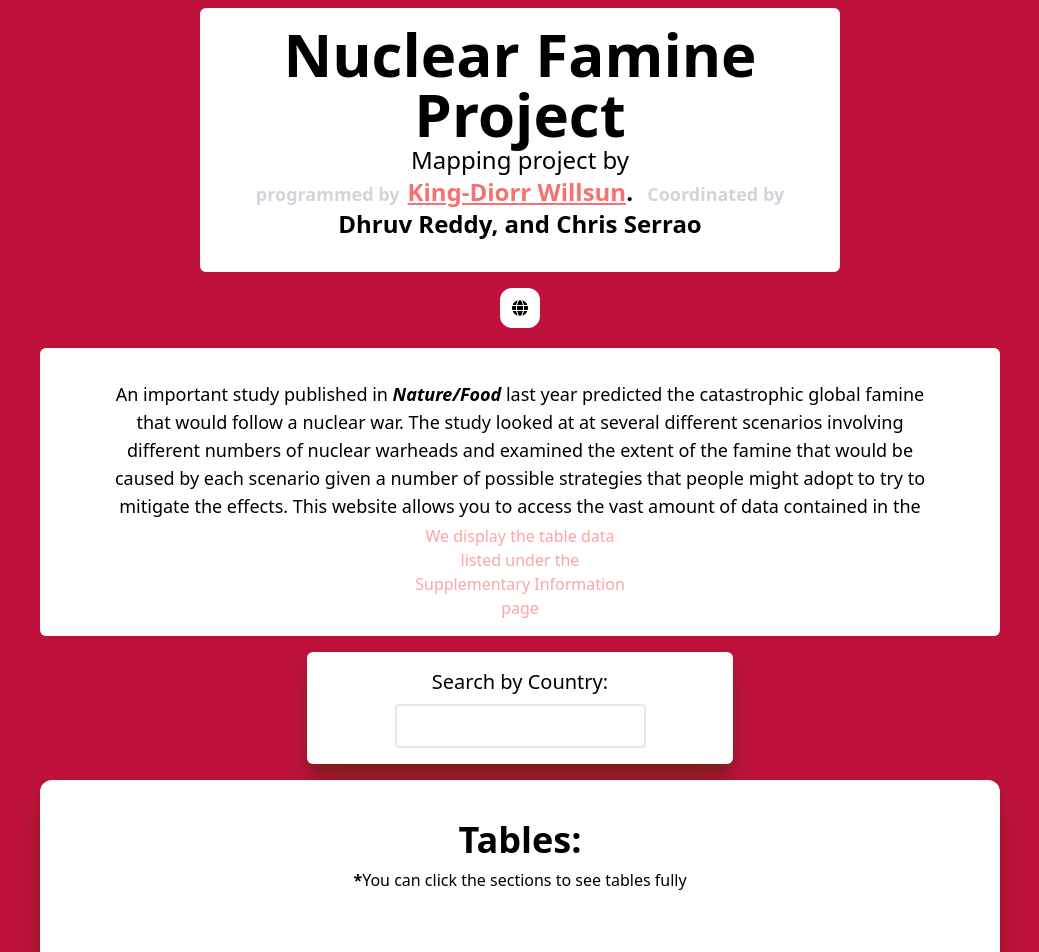
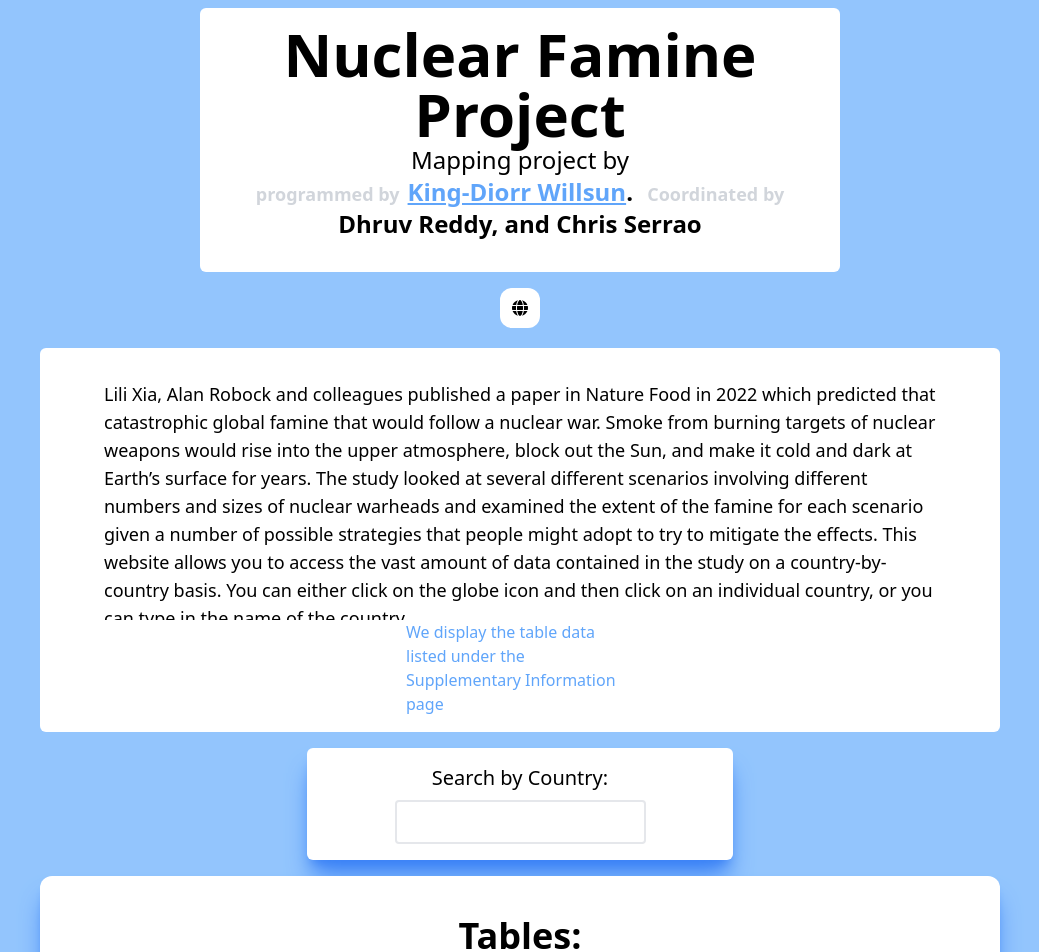
Before and after one commit to KDW1/NuclearMapping, a Next.js app: page / in a window 1280 px wide. Shown: the top 952 px of the page, without its empty margins (120-1159 px from the left). Built offline with nearby package versions, Linux system fonts and the light colour scheme.

Commit message:
Minor color scheme changes and front page content change

```diff
--- a/components/SearchBar.js
+++ b/components/SearchBar.js
@@ -32,7 +32,7 @@ export default function SearchBar() {
             country,
             elem: [
               country.slice(0, index),
-              <span key={country} className="text-main font-semibold">
+              <span key={country} className="text-shade font-semibold">
                 {country.slice(index, index + query.length)}
               </span>,
               country.slice(index + query.length, country.length),
@@ -84,7 +84,7 @@ export default function SearchBar() {
           ) : (
             <div>
               <FontAwesomeIcon
-                className="w-5 h-5 mr-2 text-red-300 my-auto animate-spin"
+                className="w-5 h-5 mr-2 text-secondaryLightText my-auto animate-spin"
                 icon={faSpinner}
               ></FontAwesomeIcon>
               <span className="animate-bounce">Finding Country</span>
@@ -115,7 +115,7 @@ export default function SearchBar() {
               }, WAIT_TIME); //Make it seem like its loading
             }}
           >
-            <div className="hover:bg-gray-100 rounded px-2 py-1 bg-white duration-300 transition">
+            <div className="hover:bg-mainLight rounded px-2 py-1 bg-white duration-300 transition">
               {matching.elem ?? matching}
             </div>
           </button>
--- a/pages/country/[country].js
+++ b/pages/country/[country].js
@@ -205,7 +205,7 @@ export default function Page({population, country, tables}) {
                 </FontAwesomeIcon>
             </Link>
        </div>
-        <p className="block sm:hidden text-center text-lg mt-4 font-semibold w-3/4 mx-auto relative text-white"><strong>*</strong> Best quality can be seen on bigger screens....</p>
+        <p className="block sm:hidden text-center text-lg mt-4 font-semibold w-3/4 mx-auto relative text-noBgColor"><strong>*</strong> Best quality can be seen on bigger screens....</p>
         <SearchBar />
         { tables ?
         <>
@@ -232,7 +232,7 @@ export default function Page({population, country, tables}) {
         ))}
         </>
         :
-            <p className="text-center text-3xl mt-4 font-bold relative text-white">Sorry, the country {`${country}`} {"isn't"} listed...</p>
+            <p className="text-center text-3xl mt-4 font-bold relative text-noBgColor">Sorry, the country {`${country}`} {"isn't"} listed...</p>
         }
         </>
     )
--- a/pages/index.js
+++ b/pages/index.js
@@ -1,71 +1,126 @@
-import Image from 'next/image'
-import { Inter } from 'next/font/google'
-import { simpleTables } from '@/utils/statistics'
-import Link from 'next/link'
-import { FontAwesomeIcon } from '@fortawesome/react-fontawesome'
-import { faGlobe, faHome } from '@fortawesome/free-solid-svg-icons'
-import SearchBar from '@/components/SearchBar'
+import Image from "next/image";
+import { Inter } from "next/font/google";
+import { simpleTables } from "@/utils/statistics";
+import Link from "next/link";
+import { FontAwesomeIcon } from "@fortawesome/react-fontawesome";
+import { faGlobe, faHome } from "@fortawesome/free-solid-svg-icons";
+import SearchBar from "@/components/SearchBar";
 
-const inter = Inter({ subsets: ['latin'] })
+const inter = Inter({ subsets: ["latin"] });
 
 export default function Home() {
-  console.log("Simple Tables: ", simpleTables)
+  console.log("Simple Tables: ", simpleTables);
   return (
     <>
       <div className="px-12 py-4 bg-white w-2/3 bruh:w-1/2 rounded-md my-2 mx-auto pt-4">
         <Link href="/">
-            <p className="text-3xl bruh:text-5xl md:text-6xl font-semibold text-center">Nuclear Famine Project</p>
+          <p className="text-3xl bruh:text-5xl md:text-6xl font-semibold text-center">
+            Nuclear Famine Project
+          </p>
         </Link>
         <div className="text-center pb-4">
           <p className="text-2xl text-center inline">Mapping project by </p>
           <p className="font-bold text-2xl space-x-2">
-            <span className="text-lg text-gray-300 hover:text-red-500 duration-300 transition ease-in-out">programmed by</span><Link className="font-bold text-red-400 underline hover:text-red-500 transition-all duration-300" href="https://kingcode.dev">King-Diorr Willsun</Link>. <span className="text-lg text-gray-300 hover:text-red-500 duration-300 transition ease-in-out">Coordinated by</span> Dhruv Reddy, and Chris Serrao
+            <span className="text-lg text-gray-300 hover:text-shade duration-300 transition ease-in-out">
+              programmed by
+            </span>
+            <Link
+              className="font-bold text-secondaryLightText underline hover:text-shade transition-all duration-300"
+              href="https://kingcode.dev"
+            >
+              King-Diorr Willsun
+            </Link>
+            .{" "}
+            <span className="text-lg text-gray-300 hover:text-shade duration-300 transition ease-in-out">
+              Coordinated by
+            </span>{" "}
+            Dhruv Reddy, and Chris Serrao
           </p>
         </div>
       </div>
       <div className="mx-auto w-min min-w-max my-4">
-      <Link className='mx-auto w-min min-w-max' href="/worldMap">
-          <FontAwesomeIcon className='p-3 cursor-pointer hover:-rotate-12 hover:-translate-x-2 hover:-translate-y-1 transition duration-300 bg-white rounded-xl' icon={faGlobe}>
-          </FontAwesomeIcon>
+        <Link className="mx-auto w-min min-w-max" href="/worldMap">
+          <FontAwesomeIcon
+            className="p-3 cursor-pointer hover:-rotate-12 hover:-translate-x-2 hover:-translate-y-1 transition duration-300 bg-white rounded-xl"
+            icon={faGlobe}
+          ></FontAwesomeIcon>
         </Link>
       </div>
-    <div className="bg-white px-6 py-4 w-3/4 mx-auto rounded-md text-center">
-            <p className="text-lg overflow-y-auto px-10 py-4 h-40">{`      An important study published  in`} <span className="italic font-bold">Nature/Food</span> {`last year predicted the catastrophic global famine that would follow a nuclear war.   The study looked at at several different scenarios involving different numbers of nuclear warheads and examined the extent of the famine that would be caused by each scenario given a number of possible strategies that people might adopt to try to mitigate the effects.  This website allows you to access the vast amount of data contained in the study on a country by country basis.  You can either click on the globe icon and then click on an individual country, or you can type in the name of the country.
-`} <Link className='font-bold text-red-300 underline hover:text-red-500 transition-all duration-300' href={"https://www.nature.com/articles/s43016-022-00573-0"}>(study here)</Link></p>
-            <p className="text-sm sm:text-base w-full md:w-1/2 lg:w-1/4 mx-auto text-red-300">We display the table data listed under the {"Supplementary Information"} page</p>
+      <div className="bg-white px-6 py-4 w-3/4 mx-auto rounded-md text-start">
+        <p className="text-lg overflow-y-auto px-10 py-4 h-64">
+          {`Lili Xia, Alan Robock and colleagues published a paper in Nature Food in
+           2022 which predicted that catastrophic global famine that would follow a
+            nuclear war. Smoke from burning targets of nuclear weapons would rise into
+             the upper atmosphere, block out the Sun, and make it cold and dark at Earth’s
+              surface for years. The study looked at several different scenarios involving
+               different numbers and sizes of nuclear warheads and examined the extent of
+                the famine for each scenario given a number of possible strategies that people
+                 might adopt to try to mitigate the effects. This website allows you to access
+                  the vast amount of data contained in the study on a country-by-country basis.
+                   You can either click on the globe icon and then click on an individual country,
+                    or you can type in the name of the country.`}
+<br />
+<br />
+            <span className="font-bold">{`Here is the study:`}</span>
+<br />
+            {`Xia, Lili, Alan Robock, Kim Scherrer, Cheryl S. Harrison, Benjamin Leon Bodirsky,
+             Isabelle Weindl, Jonas Jägermeyr, Charles G. Bardeen, Owen B. Toon,
+              and Ryan Heneghan, 2022: Global food insecurity and famine from reduced crop,
+               marine fishery and livestock production due to climate disruption from nuclear
+                war soot injection. Nature Food, 3, 586-596, doi:10.1038/s43016-022-00573-0.
+                 You can download it here: https://www.nature.com/articles/s43016-022-00573-0,`}{" "}
+                 <br /> <br />
+ <span className="font-bold">                 {`Table 1 of the paper (The Statistics Table on the website)`}
+ </span>   {`summarizes the results. As horrific as the direct effects of nuclear war would be, due to blast, fire, and radioactivity, more than 10 times as many people would die from the indirect effects on agriculture, in places far removed from any targets.`}
+<br/>
+          <Link
+            className="font-bold text-secondaryLightText underline hover:text-red-500 transition-all duration-300"
+            href={"https://www.nature.com/articles/s43016-022-00573-0"}
+          >
+            (study here)
+          </Link>
+        </p>
+        <p className="text-sm sm:text-base w-full md:w-1/2 lg:w-1/4 mx-auto text-secondaryLightText">
+          We display the table data listed under the{" "}
+          {"Supplementary Information"} page
+        </p>
       </div>
       <SearchBar />
 
-        <div className="mb-12 px-12 pt-4 pb-8 shadow-xl shadow-shade relative bg-white mt-4 w-11/12 md:w-3/4 rounded-xl mx-auto">
+      <div className="mb-12 px-12 pt-4 pb-8 shadow-xl shadow-shade relative bg-white mt-4 w-11/12 md:w-3/4 w-3 rounded-xl mx-auto">
         <p className="text-center text-4xl mt-6 font-semibold">Tables:</p>
-            <p className="mt-2 text-base text-center"><strong>*</strong>You can click the sections to see tables fully</p>
+        <p className="mt-2 text-base text-center">
+          <strong>*</strong>You can click the sections to see tables fully
+        </p>
 
-{
-  simpleTables.map((table, i) => (
+        {simpleTables.map((table, i) => (
           <div key={`table${i}`}>
-    {
-      table.metrics[0] == "Nation" || table.metrics[0] == "Nations" ?
-      <Link href={`/worldTable/${i+1}`}>
+            {table.metrics[0] == "Nation" || table.metrics[0] == "Nations" ? (
+              <Link href={`/worldTable/${i + 1}`}>
                 <div className="hover:scale-105 bg-white w-full px-4 py-2 transition duration-300 ease-in-out cursor-pointer mt-12 mx-auto border-b-2 pb-4">
-          <p className="text-3xl font-semibold line-clamp-1">{table.title}:</p>
-            <p className="text-lg line-clamp-3 mt-2">{table.description}</p>
+                  <p className="text-3xl font-semibold line-clamp-1">
+                    {table.title}:
+                  </p>
+                  <p className="text-lg line-clamp-3 mt-2">
+                    {table.description}
+                  </p>
                 </div>
               </Link>
-
-         :
-
-         <Link href={`/table/${i+1}`}>
+            ) : (
+              <Link href={`/table/${i + 1}`}>
                 <div className="hover:scale-105 bg-white w-fullpx-4 py-2 transition duration-300 ease-in-out cursor-pointer mt-12 mx-auto border-b-2 pb-4">
-           <p className="text-3xl font-semibold line-clamp-1">{table.title}:</p>
-             <p className="text-lg line-clamp-3 mt-2">{table.description}</p>
+                  <p className="text-3xl font-semibold line-clamp-1">
+                    {table.title}:
+                  </p>
+                  <p className="text-lg line-clamp-3 mt-2">
+                    {table.description}
+                  </p>
                 </div>
               </Link>
+            )}
+          </div>
+        ))}
+      </div>
+    </>
+  );
 }
-    </div>
-  ))
-}
-        </div>
-
-    </>
-  )
-}
--- a/styles/globals.css
+++ b/styles/globals.css
@@ -42,7 +42,7 @@
 
 /* Track */
 ::-webkit-scrollbar-track {
-  background: #ff000021;
+  background: #1426b421;
   border-radius: 5px;
   /* border: dashed;
   border-color: #ff000021; */
@@ -51,13 +51,13 @@
 
 /* Handle */
 ::-webkit-scrollbar-thumb {
-  background: #ff8989;
+  background: #2b39a5;
   border-radius: 5px;
 }
 
 /* Handle on hover */
 ::-webkit-scrollbar-thumb:hover {
-  background: rgb(255, 119, 119);
+  background: #13218b;
   transition-duration: 0.5s;
 }
 
```
Also changed, not shown: pages/worldTable/[tableIndex].js (+10 -10 lines), tailwind.config.js (+5 -2 lines), components/WorldMap.js, 1 other file (tests, documents, lock files or other folders). Lines whose indentation alone changed are shown as unchanged.
